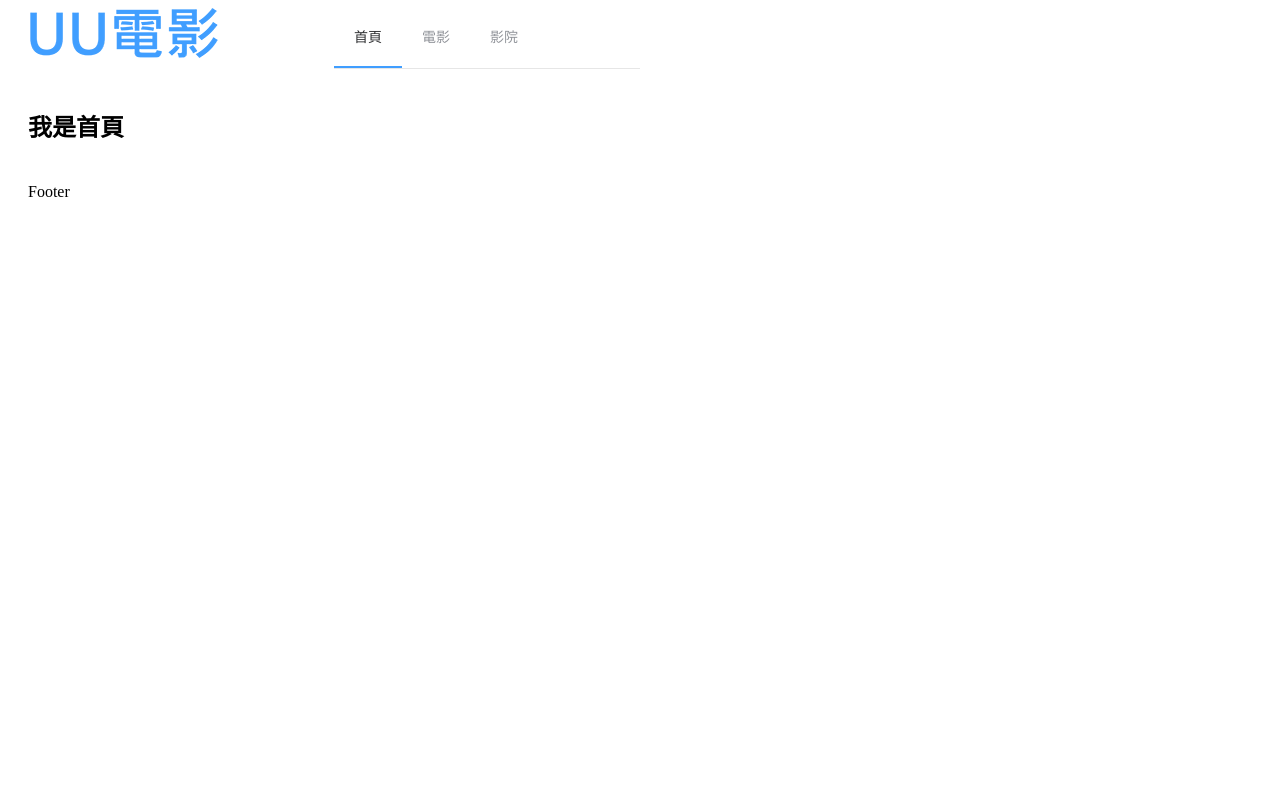
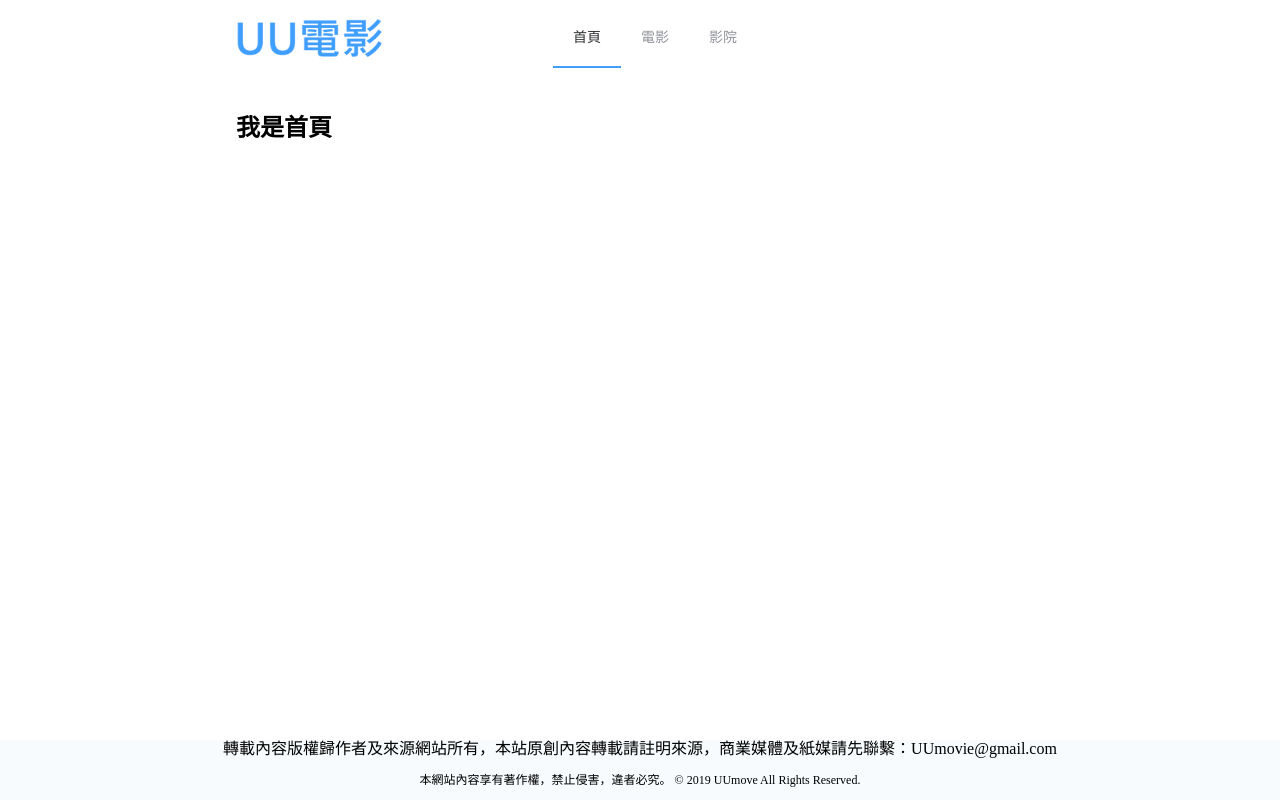
Before and after one commit to jj860528/movie, a Vue app: page / in a window 1280 px wide. Built offline with nearby package versions, Linux system fonts and the light colour scheme; a web font is replaced by a local one.

Commit message:
index完成

```diff
--- a/src/assets/index.css
+++ b/src/assets/index.css
@@ -1,9 +1,65 @@
-html{
-    margin: 0;
-	padding: 0;
-    border: 0;
-
+a {
+text-decoration: none;
 }
-body{
-    background: rgb(230, 174, 174) ;
+.router-link-active {
+    text-decoration: none;
 }
+.logo{
+    display: inline-block;
+    width: 146px;
+    height:38px;
+    margin: 0px 0px -35px 0px;
+    background:#fff url(./title.png) center center fixed no-repeat;
+}
+.logo-mini{
+    display: none;
+    background:#fff url(./mini-title.png) center center fixed no-repeat;
+}
+.user{
+    text-align:right;
+    line-height:70px;
+}
+.header{
+    display : inline-block;
+}
+.footer{
+    position: absolute;
+    bottom : 0;
+    left :0;
+    width:100%;
+    overflow-y:auto;
+    background-color: #f7fbfd;
+    text-align : center;
+}
+.footer-txt{
+    margin: -10px;
+    display : inline-block;
+}
+.footer-mix{
+    font-size: 12px;
+}
+@media screen and (min-width: 0px) and (max-width: 600px) {
+    .logo{
+        display: none;
+    }
+    .logo-mini{
+        height: 40px;
+        width: 60px;
+        margin: 0px 0px -35px 0px;
+        display: inline-block;
+        background:#fff url(./mini-title.png) center center fixed no-repeat;
+    }
+    .footer{
+        position: absolute;
+        bottom : 0;
+        left :0;
+        width:100%;
+        height: 100px;
+        overflow-y:auto;
+        background-color: #f7fbfd;
+        text-align : center;
+    }
+    .footer-txt{
+        display : none;
+    }
+}
--- a/src/components/index.vue
+++ b/src/components/index.vue
@@ -1,28 +1,52 @@
 <template>
     <div>
 		<el-container>
-			<el-header>
-				<el-row type="flex" class="row-bg">
-					<el-col :span="6"><div ><img :src="title" alt="UU電影"></div></el-col>
-					<el-col :span="6"><div>
+			<el-header style = "overflow: hidden; top:0;">
+				<el-row type="flex" justify="center" :gutter="24" >
+					<el-col :xl="16" :md = "16" :xs="24">
+						<el-row type="flex" justify="space-between" :gutter="24" style = "text-align : center; ">
+							<el-col :xl="2" :md = "3" :xs="4">
+								<img :src="title" alt="UU電影" class = "logo">
+								<img src="../assets/mini-title.png" alt="UU電影" class = "logo-mini">
+							</el-col>
+							<el-col :xl="16" :md = "12" :xs="18">
 								<el-menu
+									class = "header menu"
 									mode="horizontal"
 									:default-active="activeIndex"
-						@select="handmenu" router>
+									@select="handmenu" router
+									style = "
+										border-style:none;
+										margin: 0px -30px 0px 0px;
+									">
 									<el-menu-item index="/">首頁</el-menu-item>
 									<el-menu-item index="/movie">電影</el-menu-item>
 									<el-menu-item index="/cinema">影院</el-menu-item>
 								</el-menu>
-					</div></el-col>
-					<el-col :span="6"><div ></div></el-col>
+							</el-col>
+							<el-col :xl="4" :md = "3" :xs="4" class = "header">
+								<router-link to = "/login"><i class = "iconfont user" >&#xe6a3;</i></router-link>
+							</el-col>
+						</el-row>
+					</el-col>
 				</el-row>
 			</el-header>
-			<el-main><router-view/></el-main>
-			<el-footer>Footer</el-footer>
+			<el-main>
+				<el-row type="flex" justify="center" :gutter="24" >
+					<el-col :xl="16" :md = "16" :xs="24">
+						<router-view/>
+					</el-col>
+				</el-row>
+			</el-main>
+			<el-footer class = "footer" height = "60px">
+				<p class = "footer-txt">轉載內容版權歸作者及來源網站所有，本站原創內容轉載請註明來源，商業媒體及紙媒請先聯繫：UUmovie@gmail.com</p>
+				<p class = "footer-mix">本網站內容享有著作權，禁止侵害，違者必究。 © 2019 UUmove All Rights Reserved.</p>
+			</el-footer>
 		</el-container>
 	</div>
 </template>
 <script>
+import "@/assets/index.css"
 import title from '@/assets/title.png'
 export default {
     data(){
@@ -39,10 +63,4 @@ export default {
 }
 </script>
 <style scoped>
-a {
-text-decoration: none;
-}
-.router-link-active {
-    text-decoration: none;
-}
 </style>
--- a/src/components/login.vue
+++ b/src/components/login.vue
@@ -3,7 +3,7 @@
         <el-row type="flex" class="row-bg" justify="center">
             <el-col :span="24" >
                 <div id="windo">
-                    <a href = "index.html" alt = "回首頁"><img :src="title" id = "title" alt = "UU電影" /></a>
+                    <router-link to = "/"><img :src="title" id = "title" alt = "UU電影" /></router-link>
                     <el-row type="flex" class="row-bg" justify="center">
                         <el-col :span="24">
                             <div class = "subtitle">註冊UU電影 ,訂票就是如此簡單</div>
@@ -208,7 +208,10 @@ export default {
 <style scoped>
 
 #login{
-    position:absolute;width:100%;height:100%;top:0;left:0;overflow-y:auto;
+    position:absolute;
+    width:100%;height:100%;
+    top:0;left:0;
+    overflow-y:auto;
     background: #000 url(../assets/backimg.jpg)  center center fixed no-repeat;
     -moz-background-size: cover;
     background-size: cover;
--- /dev/null
+++ b/src/icon/style.css
@@ -0,0 +1,18 @@
+@font-face {
+    font-family: 'iconfont';  /* project id 1024380 */
+    src: url('//at.alicdn.com/t/font_1024380_sjbn4fqgu.eot');
+    src: url('//at.alicdn.com/t/font_1024380_sjbn4fqgu.eot?#iefix') format('embedded-opentype'),
+    url('//at.alicdn.com/t/font_1024380_sjbn4fqgu.woff2') format('woff2'),
+    url('//at.alicdn.com/t/font_1024380_sjbn4fqgu.woff') format('woff'),
+    url('//at.alicdn.com/t/font_1024380_sjbn4fqgu.ttf') format('truetype'),
+    url('//at.alicdn.com/t/font_1024380_sjbn4fqgu.svg#iconfont') format('svg');
+  }
+.iconfont{
+	font-family:"iconfont";
+	font-size:20px;
+	font-style:normal;
+	-webkit-font-smoothing: antialiased;
+        -webkit-text-stroke-width: 0.2px;
+        -moz-osx-font-smoothing: grayscale;
+        padding-left:20px;
+}
--- a/src/main.js
+++ b/src/main.js
@@ -1,10 +1,12 @@
 import Vue from "vue";
-import App from "./App.vue";
 import router from "./router";
 import store from "./store";
 import './plugins/element.js';
 import axios from 'axios';
 import VueAxios from 'vue-axios';
+import './icon/style.css'
+import App from "./App.vue";
+
 
 Vue.use(VueAxios, axios);
 
--- a/src/router.js
+++ b/src/router.js
@@ -32,7 +32,6 @@ export default new Router({
           path: "/cinema",
           name: "cinema",
           component: cinema
-
         }
       ]
     },
```
Also changed, not shown: src/assets/mini-title.png (added), 1 other file (tests, documents, lock files or other folders). Lines whose indentation alone changed are shown as unchanged.
